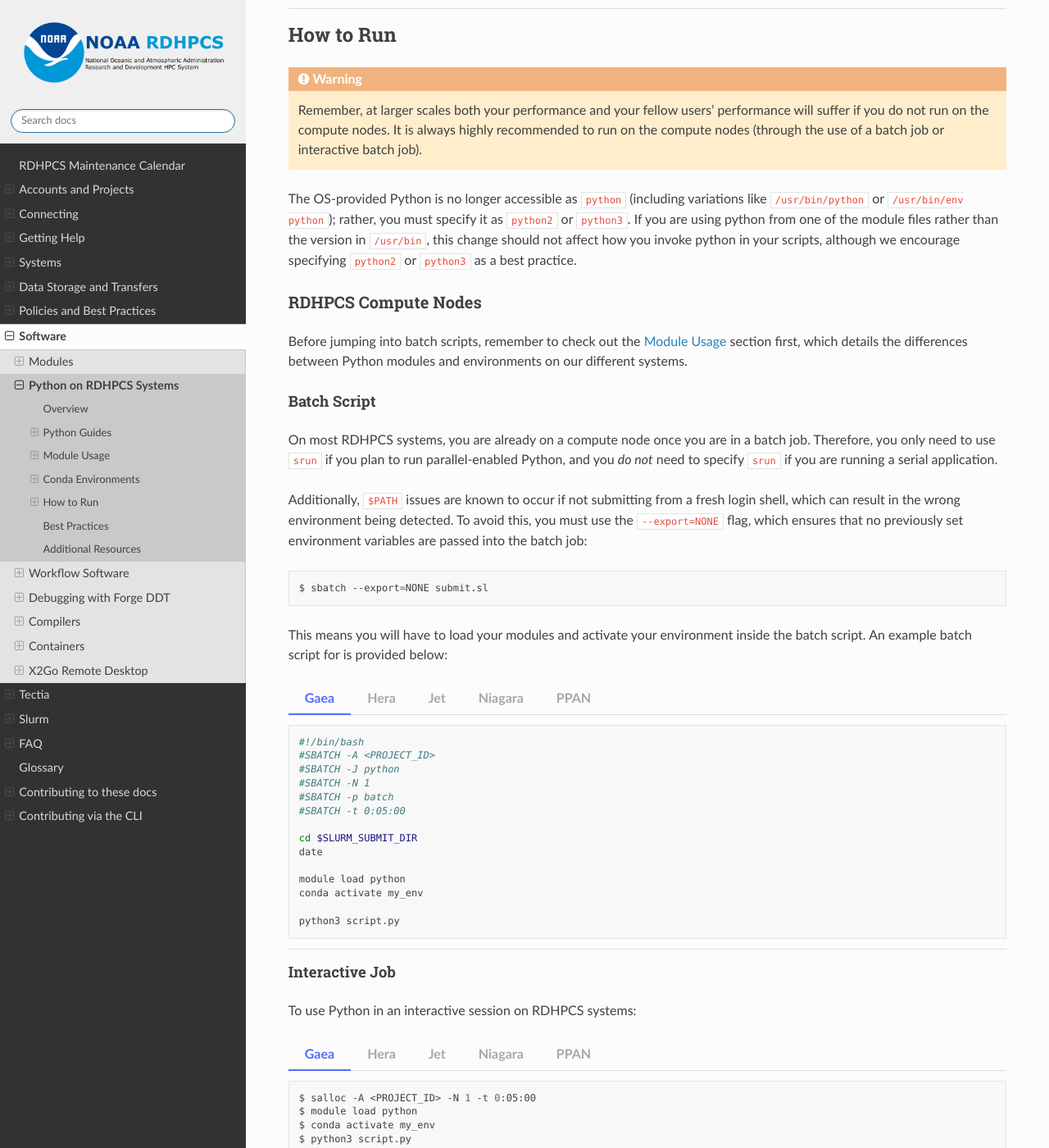
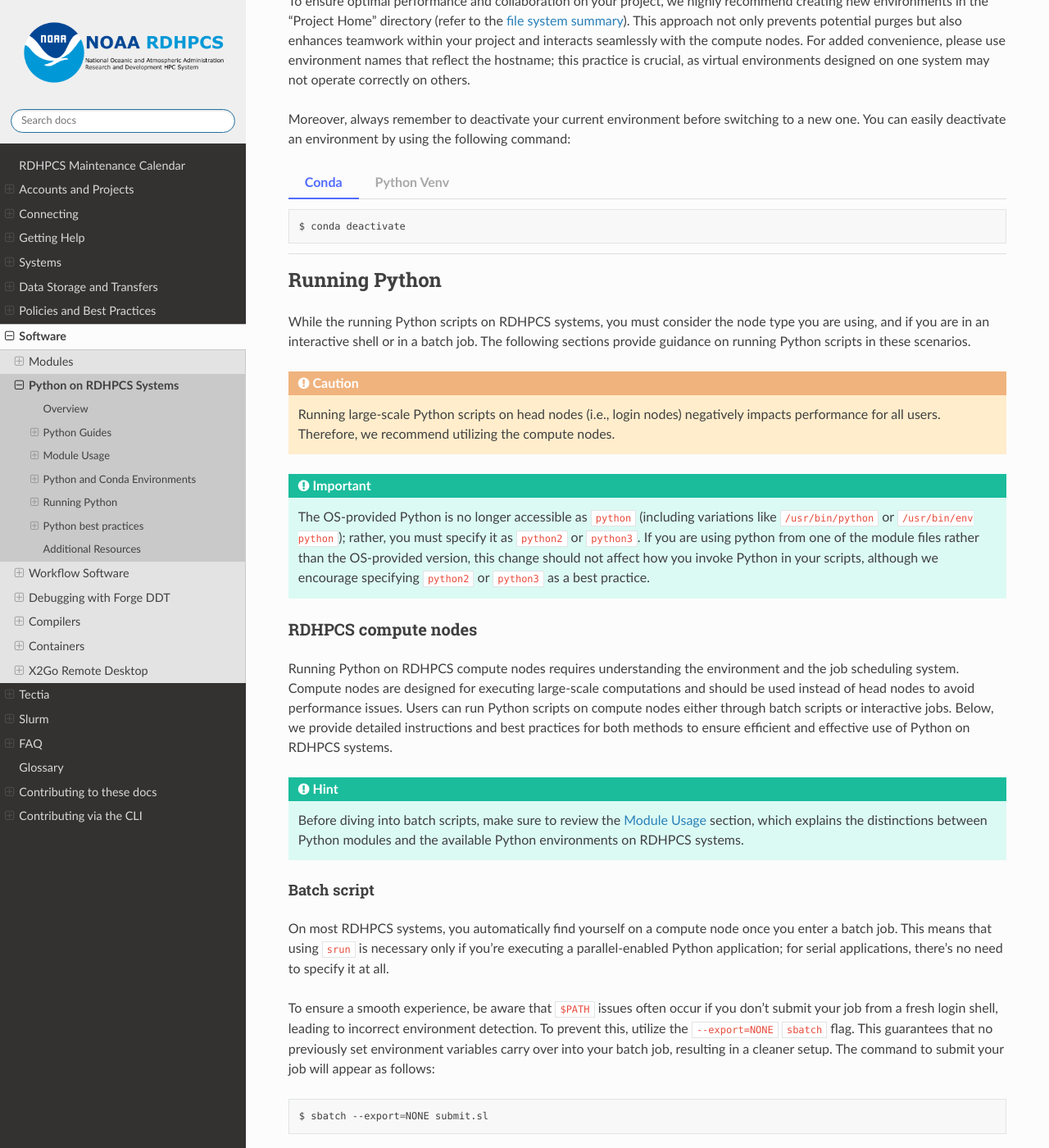
Before and after one commit to NOAA-RDHPCS/noaa-rdhpcs.github.io, a Sphinx documentation site: the page built from source/software/python/index.rst, in a window 1280 px wide and 1400 px high, scrolled down 3974 px. Shown: the whole window at 82% size. Built offline with Sphinx 7.4.7 and the Read the Docs theme 3.1.0, drawn with Linux system fonts in a browser that asks for light colours; some of the changed text lies outside the part shown.

Commit message:
Finished main python page with updates
This improves the text in the last two sections of the main python page.

```diff
--- a/source/software/python/index.rst
+++ b/source/software/python/index.rst
@@ -165,16 +165,36 @@ on these systems, add the module file path to modules, and load the module.
             $ module load miniforge
 
 
+.. _python-python-and-conda-environments:
+
+Python and Conda Environments
+=============================
+
+The Python ecosystem is vast, with a multitude of packages and dependencies.
+The environments the system admins have made available have only a few standard
+packages available (e.g., `matplotlib <https://matplotlib.org/>_`, `netcdf4
+<https://unidata.github.io/netcdf4-python/>`_, `numpy <https://numpy.org/>`_,
+`scipy <https://scipy.org/>`_, and `xarray
+<https://docs.xarray.dev/en/stable/>`_.)  If the packages you need are not in the
+available environments, you can create your own custom environment.
+
+.. hint::
+
+    Only install the minimum number of packages you need in your environment.
+    The best practice is to have multiple, purposely created environments than
+    one large environment with many packages.
+
+.. _python-conda-environments:
 
 Conda Environments
-==================
+------------------
 
 Some RDHPCS systems offer Conda for all users. The maintainers have created
 several environments besides the `base` one. If those don't work for you,
-create your own :ref:`custom environment <python-custom-envs>`.
+create your own :ref:`custom environment <python-custom-environments>`.
 
 Base Environment
-----------------
+^^^^^^^^^^^^^^^^
 
 At the heart of every Conda installation is the `base` environment, which comes
 equipped with the Conda package manager and a selection of additional packages.
@@ -212,18 +232,17 @@ use the command ``conda list``.
 
 .. warning::
 
-   It is not recommended to try to install new packages into the base
-   environment.  Instead, you can either clone the base environment for
-   yourself and install packages into the clone, or create a brand new (empty)
-   environment and install packages into it.  An example for cloning the base
-   environment is provided in :ref:`python-best-practices` below, while
-   creating new environments is covered directly below in
-   :ref:`python-custom-envs`.
+   It is not recommended to install new packages into the base environment.
+   Instead, you should clone the base environment for yourself and install
+   packages into the clone, or create a new environment and install the
+   required packages into it.  An example for cloning the base environment is
+   provided in :ref:`python-python-best-practices` below, while creating new
+   environments is covered directly below in :ref:`python-custom-environments`.
 
-.. _python-custom-envs:
+.. _python-custom-environments:
 
-Custom Environments
--------------------
+Custom environments
+^^^^^^^^^^^^^^^^^^^
 
 After loading the :ref:`Python <python-python-modules>` or :ref:`Conda
 <python-conda-modules>` module, you can create custom environments tailored to
@@ -302,209 +321,102 @@ following command:
 
             $ deactivate
 
-How to Run
-==========
+.. _python-running-python:
 
-.. warning::
+Running Python
+==============
 
-   Remember, at larger scales both your performance and your fellow users'
-   performance will suffer if you do not run on the compute nodes. It is always
-   highly recommended to run on the compute nodes (through the use of a batch job
-   or interactive batch job).
+While the running Python scripts on RDHPCS systems, you must consider the node
+type you are using, and if you are in an interactive shell or in a batch job.
+The following sections provide guidance on running Python scripts in these
+scenarios.
 
-The OS-provided Python is no longer accessible as ``python`` (including
-variations like ``/usr/bin/python`` or ``/usr/bin/env python``); rather, you
-must specify it as ``python2`` or ``python3``. If you are using python from one
-of the module files rather than the version in ``/usr/bin``, this change should
-not affect how you invoke python in your scripts, although we encourage
-specifying ``python2`` or ``python3`` as a best practice.
+.. caution::
 
-RDHPCS Compute Nodes
+    Running large-scale Python scripts on head nodes (i.e., login nodes)
+    negatively impacts performance for all users. Therefore, we recommend
+    utilizing the compute nodes.
+
+.. important::
+
+    The OS-provided Python is no longer accessible as ``python`` (including
+    variations like ``/usr/bin/python`` or ``/usr/bin/env python``); rather, you
+    must specify it as ``python2`` or ``python3``. If you are using python from one
+    of the module files rather than the OS-provided version, this change should
+    not affect how you invoke Python in your scripts, although we encourage
+    specifying ``python2`` or ``python3`` as a best practice.
+
+
+RDHPCS compute nodes
 --------------------
 
-Before jumping into batch scripts, remember to check out the :ref:`python-mods`
-section first, which details the differences between Python modules and
-environments on our different systems.
+Running Python on RDHPCS compute nodes requires understanding the environment
+and the job scheduling system. Compute nodes are designed for executing
+large-scale computations and should be used instead of head nodes to avoid
+performance issues. Users can run Python scripts on compute nodes either
+through batch scripts or interactive jobs. Below, we provide detailed
+instructions and best practices for both methods to ensure efficient and
+effective use of Python on RDHPCS systems.
 
-Batch Script
+.. hint::
+
+    Before diving into batch scripts, make sure to review the
+    :ref:`python-mods` section, which explains the distinctions between Python
+    modules and the available Python environments on RDHPCS systems.
+
+Batch script
 ^^^^^^^^^^^^
 
-On most RDHPCS systems, you are already on a compute node once you are in a
-batch job.  Therefore, you only need to use ``srun`` if you plan to run
-parallel-enabled Python, and you *do not* need to specify ``srun`` if you are
-running a serial application.
+On most RDHPCS systems, you automatically find yourself on a compute node once
+you enter a batch job. This means that using ``srun`` is necessary only if
+you're executing a parallel-enabled Python application; for serial
+applications, there's no need to specify it at all.
 
-Additionally, ``$PATH`` issues are known to occur if not submitting from a
-fresh login shell, which can result in the wrong environment being detected. To
-avoid this, you must use the ``--export=NONE`` flag, which ensures that no
-previously set environment variables are passed into the batch job:
+To ensure a smooth experience, be aware that ``$PATH`` issues often occur if
+you don't submit your job from a fresh login shell, leading to incorrect
+environment detection. To prevent this, utilize the ``--export=NONE``
+``sbatch`` flag. This guarantees that no previously set environment variables
+carry over into your batch job, resulting in a cleaner setup. The command to
+submit your job will appear as follows:
 
 .. code-block:: bash
 
    $ sbatch --export=NONE submit.sl
 
-This means you will have to load your modules and activate your environment
-inside the batch script. An example batch script for is provided below:
+By following this approach, you'll need to load your modules and activate your
+environment directly within the batch script, ensuring everything runs
+seamlessly. Below is an example of an effective batch script:
 
-.. tab-set::
+.. code-block:: bash
 
-    .. tab-item:: Gaea
-        :sync: gaea
+    #!/bin/bash
+    #SBATCH -A <PROJECT_ID>
+    #SBATCH -J python
+    #SBATCH -N 1
+    #SBATCH -p batch
+    #SBATCH -t 0:05:00
 
-        .. code-block:: bash
+    cd $SLURM_SUBMIT_DIR
+    date
 
-            #!/bin/bash
-            #SBATCH -A <PROJECT_ID>
-            #SBATCH -J python
-            #SBATCH -N 1
-            #SBATCH -p batch
-            #SBATCH -t 0:05:00
+    module load python
+    conda activate my_env
 
-            cd $SLURM_SUBMIT_DIR
-            date
+    srun -n 5 python3 script.py
 
-            module load python
-            conda activate my_env
-
-            python3 script.py
-
-
-    .. tab-item:: Hera
-        :sync: hera
-
-        .. code-block:: bash
-
-            #!/bin/bash
-            #SBATCH -A <PROJECT_ID>
-            #SBATCH -J python
-            #SBATCH -N 1
-            #SBATCH -p batch
-            #SBATCH -t 0:05:00
-
-            cd $SLURM_SUBMIT_DIR
-            date
-
-            module load python
-            conda activate my_env
-
-            python3 script.py
-
-    .. tab-item:: Jet
-        :sync: jet
-
-        .. code-block:: bash
-
-            #!/bin/bash
-            #SBATCH -A <PROJECT_ID>
-            #SBATCH -J python
-            #SBATCH -N 1
-            #SBATCH -p batch
-            #SBATCH -t 0:05:00
-
-            cd $SLURM_SUBMIT_DIR
-            date
-
-            module load python
-            conda activate my_env
-
-            python3 script.py
-
-    .. tab-item:: Niagara
-        :sync: niagara
-
-        .. code-block:: bash
-
-            #!/bin/bash
-            #SBATCH -A <PROJECT_ID>
-            #SBATCH -J python
-            #SBATCH -N 1
-            #SBATCH -p batch
-            #SBATCH -t 0:05:00
-
-            cd $SLURM_SUBMIT_DIR
-            date
-
-            module load python
-            conda activate my_env
-
-            python3 script.py
-
-    .. tab-item:: PPAN
-        :sync: ppan
-
-        .. code-block:: bash
-
-            #!/bin/bash
-            #SBATCH -A <PROJECT_ID>
-            #SBATCH -J python
-            #SBATCH -N 1
-            #SBATCH -p batch
-            #SBATCH -t 0:05:00
-
-            cd $SLURM_SUBMIT_DIR
-            date
-
-            module load python
-            conda activate my_env
-
-            python3 script.py
-
-Interactive Job
+Interactive job
 ^^^^^^^^^^^^^^^
 
-To use Python in an interactive session on RDHPCS systems:
+Running Python in an interactive batch session is similar to using python in an
+interactive shell.  However, when on a compute node you can use the ``srun``
+command to launch a parallel python job.
 
-.. tab-set::
+.. code-block:: bash
 
-    .. tab-item:: Gaea
-        :sync: gaea
-
-        .. code-block:: bash
-
-            $ salloc -A <PROJECT_ID> -N 1 -t 0:05:00
-            $ module load python
-            $ conda activate my_env
-            $ python3 script.py
-
-    .. tab-item:: Hera
-        :sync: hera
-
-        .. code-block:: bash
-
-            $ salloc -A <PROJECT_ID> -N 1 -t 0:05:00
-            $ module load python
-            $ conda activate my_env
-            $ python3 script.py
-
-    .. tab-item:: Jet
-        :sync: jet
-
-        .. code-block:: bash
-
-            $ salloc -A <PROJECT_ID> -N 1 -t 0:05:00
-            $ module load python
-            $ conda activate my_env
-            $ python3 script.py
-
-    .. tab-item:: Niagara
-        :sync: niagara
-
-        .. code-block:: bash
-
-            $ salloc -A <PROJECT_ID> -N 1 -t 0:05:00
-            $ module load python
-            $ conda activate my_env
-            $ python3 script.py
-
-    .. tab-item:: PPAN
-        :sync: ppan
-
-        .. code-block:: bash
-
-            $ salloc -A <PROJECT_ID> -N 1 -t 0:05:00
-            $ module load python
-            $ conda activate my_env
-            $ python3 script.py
+    $ salloc -A <PROJECT_ID> -N 1 -t 0:05:00
+    $ module load miniforge
+    $ conda activate my_env
+    $ srun -n 20 python3 script.py
 
 When in an interactive job, if you want to use an interactive Python prompt and
 ``srun`` at the same time, use the ``--pty`` flag (useful when running with
@@ -512,114 +424,134 @@ multiple tasks):
 
 .. code-block:: bash
 
-   $ srun --pty python3
+    $ srun --pty python3
+    >>>>
 
+.. _python-python-best-practices:
 
-.. _python-best-practices:
+Python best practices
+=====================
 
-Best Practices
-==============
+To ensure a smooth Python experience on RDHPCS systems, we've compiled a list
+of best practices to help you navigate the Python ecosystem with ease.
 
-* **Cloning the base environment using conda**:
+Cloning the base environment using conda
+----------------------------------------
 
-    It is not recommended to try to install new packages into the base
-    environment. Instead, you can clone the base environment for yourself and
-    install packages into the clone. To clone an environment, you must use the
-    ``--clone <env_to_clone>`` flag when creating a new conda environment. An
-    example for cloning the base environment into a specific directory called
-    ``envs/`` in your "Project Home" is provided below:
+It is not recommended to install new packages into the base environment.
+Instead, you should clone the base environment and install packages into the
+clone. To clone an environment, use the ``--clone <env_to_clone>`` flag when
+creating a new conda environment. Below is an example of cloning the base
+environment into a specific directory called ``envs/`` in your "Project Home":
 
-    .. code-block:: bash
+.. tab-set::
 
-       $ conda create -p <project_home>/<project_id>/<user_id>/envs/baseClone --clone base
-       $ conda activate <project_home>/<project_id>/<user_id>/envs/baseClone
-
-* **Cloning the "base environment" using venv**:
-
-    .. code-block:: bash
-
-       $ python3 -m venv /path/to/new_env --system-site-packages
-
-* **Environment locations (storage)**:
-
-    It is highly recommended to create new environments in the "Project Home"
-    directory (see :ref:`file system summary <data-filesystem-summary>`). This
-    space avoids purges, allows for potential collaboration within your
-    project, and works better with the compute nodes.
-
-* **Adding known conda environment locations**:
-
-    For a conda environment to be callable by a "name", it must be installed in
-    one of the ``envs_dirs`` directories. The list of known directories can be
-    seen by executing:
-
-    .. code-block:: bash
-
-       $ conda config --show envs_dirs
-
-    On RDHPCS systems, the default location is your ``$HOME`` directory.  If you
-    plan to frequently create environments in a different location other than
-    the default, then there is an option to add directories to the ``envs_dirs``
-    list.
-
-    For example, to track conda environments in a subdirectory in the Project Home
-    you would execute:
-
-    .. code-block:: bash
-
-       $ conda config --append envs_dirs <project_home>/<project_id>/<user_id>/envs
-
-    This will create a ``.condarc`` file in your ``$HOME`` directory if you do
-    not have one already, which will now contain this new envs_dirs location.
-    This will now enable you to use the ``--name env_name`` flag when using
-    conda commands for environments stored in the personal environments
-    directory, instead of having to use the ``-p
-    <project_home>/<project_id>/<user_id>/envs/env_name`` flag and specifying
-    the full path to the environment.  For example, you can do ``conda activate
-    my_env`` instead of ``conda activate
-    <project_home>/<project_id>/<user_id>/envs/my_env``.
-
-* **Make note of and clean your pip cache location**:
-
-    To avoid quota issues, it is highly recommended to occasionally clean your
-    ``pip`` cache location.
-
-    * To find where your cache location is, use:
+    .. tab-item:: Conda
+        :sync: conda
 
         .. code-block:: bash
 
-           $ pip cache info
+            $ conda create -p <project_home>/<project_id>/<user_id>/envs/baseClone --clone base
+            $ conda activate <project_home>/<project_id>/<user_id>/envs/baseClone
 
-    * To clean your cache, use:
+    .. tab-item:: Python Venv
+        :sync: venv
 
         .. code-block:: bash
 
-           $ pip cache purge
+            $ python3 -m venv /path/to/new_env --system-site-packages
+            $ source /path/to/new_env/bin/activate
 
-* **Clean your conda cache**:
+Environment locations (storage)
+-------------------------------
 
-    To avoid quota issues, it is highly recommended to occasionally clean your
-    ``conda`` cache location (in your ``.conda`` directory). To do so, run:
+It is highly recommended to create new environments in the :ref:`Project Home
+<data-filesystem-summary>`. This space avoids purges, facilitates collaboration
+within your project, and ensures better compatibility with the compute nodes.
 
-    .. code-block:: bash
+Adding known conda environment locations
+----------------------------------------
 
-       $ conda clean -a
+Adding known conda environment locations
+----------------------------------------
 
-* **Deactivate your environments before running batch jobs**:
+For a conda environment to be callable by a `name`, it must be installed in one
+of the ``envs_dirs`` directories. You can view the list of known directories by
+executing:
 
-    To avoid ``$PATH`` issues, it is highly recommended to submit batch jobs or
-    enter interactive jobs without an already activated environment -- so,
-    deactivating your environment is recommended. Alternatively, you can submit
-    your jobs from a fresh login shell.
+.. code-block:: bash
 
-* **Unbuffered input**:
+    $ conda config --show envs_dirs
 
-    To enable unbuffered input when running Python jobs or scripts on our
-    systems, it is recommended to use the ``-u`` flag. For example:
+On RDHPCS systems, the default location is your ``$HOME`` directory. If you
+frequently create environments in a different location, you can add directories
+to the ``envs_dirs`` list.
 
-    .. code-block:: bash
+For example, to track conda environments in a subdirectory in the Project Home,
+execute:
 
-       $ python3 -u script.py
+.. code-block:: bash
+
+    $ conda config --append envs_dirs <project_home>/<project_id>/<user_id>/envs
+
+This command creates a ``.condarc`` file in your ``$HOME`` directory (if it
+doesn't already exist) and adds the new ``envs_dirs`` location. This allows you
+to use the ``--name env_name`` flag for environments stored in the specified
+directory, instead of specifying the full path with the ``-p
+<project_home>/<project_id>/<user_id>/envs/env_name`` flag. For example, you
+can use ``conda activate my_env`` instead of ``conda activate
+<project_home>/<project_id>/<user_id>/envs/my_env``.
+
+Keep you Python and Conda caches trimmed
+----------------------------------------
+
+To avoid quota issues, it is highly recommended to occasionally clean your
+Python and Conda caches.
+
+.. tab-set::
+
+    .. tab-item:: Conda
+        :sync: conda
+
+        The Conda cache is typically found in the ``$HOME/.conda`` directory.
+        To clean your Conda cache, use:
+
+        .. code-block:: bash
+
+            $ conda clean -a
+
+    .. tab-item:: Python Venv
+        :sync: venv
+
+        * To find where your cache location is, use:
+
+            .. code-block:: bash
+
+                $ pip cache info
+
+        * To clean your cache, use:
+
+            .. code-block:: bash
+
+                $ pip cache purge
+
+Deactivate your environments before running batch jobs
+------------------------------------------------------
+
+To avoid ``$PATH`` issues, it is highly recommended to submit batch jobs or
+enter interactive jobs without an already activated environment. Therefore,
+deactivating your environment before submitting jobs is recommended. Alternatively,
+you can submit your jobs from a fresh login shell.
+
+Unbuffered input
+----------------
+
+To enable unbuffered input when running Python jobs or scripts on our
+systems, it is recommended to use the ``-u`` flag. For example:
+
+.. code-block:: bash
+
+    $ python3 -u script.py
 
 
 Additional Resources
```
